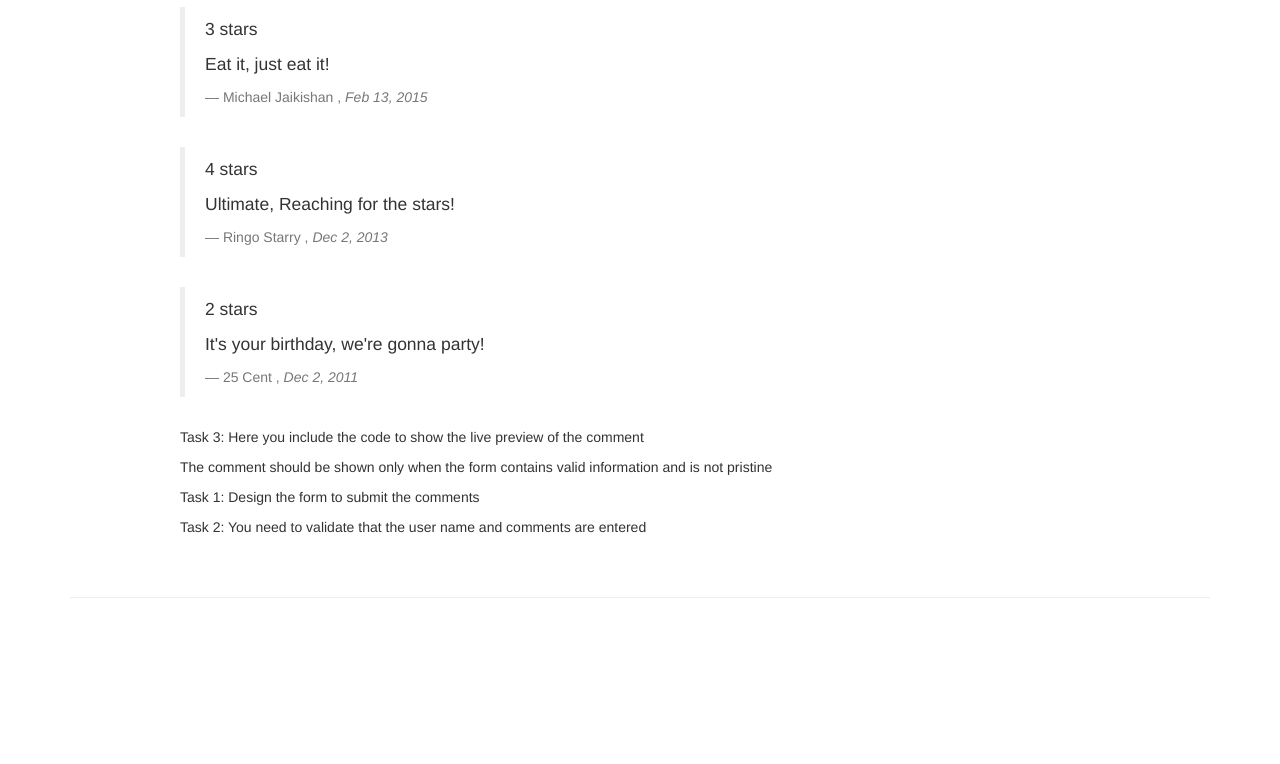
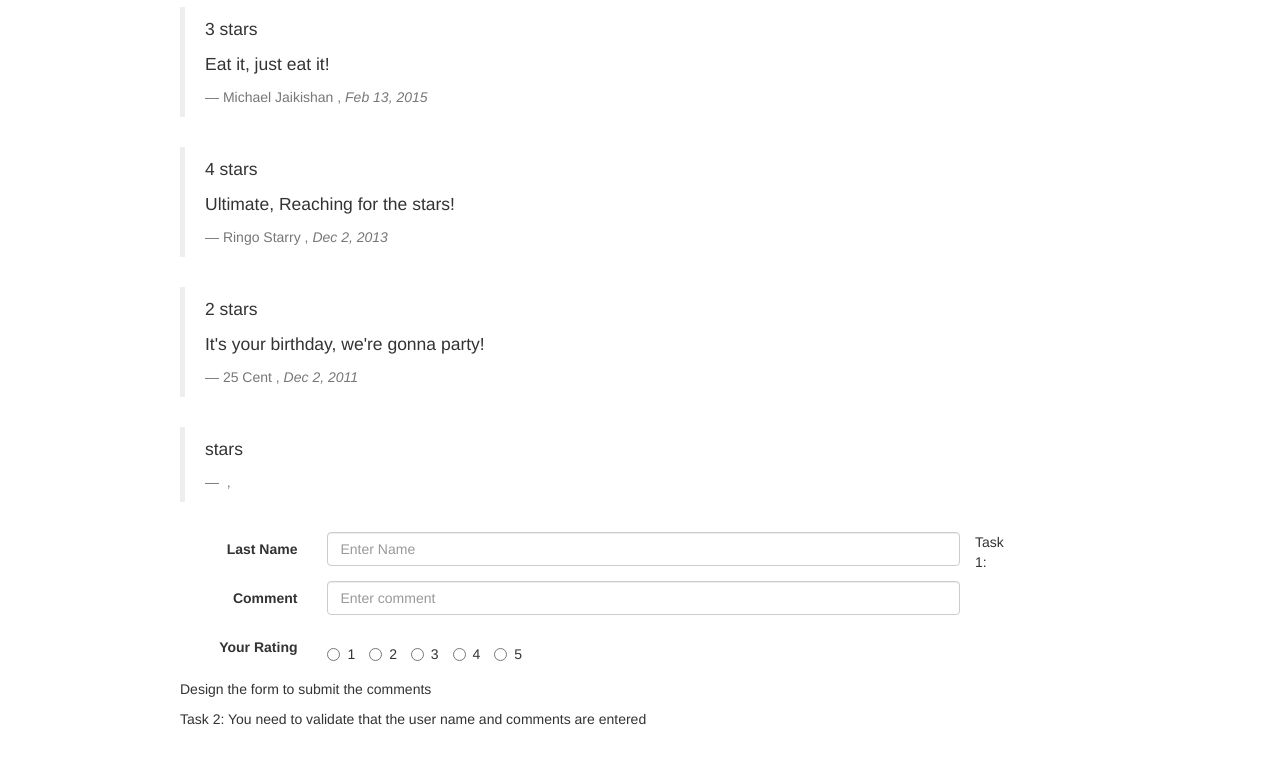
Before and after one commit to karanjariwala/conFusion-web-app, a website: page app/dishdetail.html in a window 1280 px wide. Shown: the part 617-1381 px from the top of the page. Before the commit the page ends 1215 px from the top, so only its background shows below. Drawn offline with nearby package versions, Linux system fonts and the light colour scheme.

Commit message:
commit with ng-model done

```diff
--- a/app/dishdetail.html
+++ b/app/dishdetail.html
@@ -55,16 +55,54 @@
             </div>
             <div class="col-xs-9 col-xs-offset-1" ng-controller="DishCommentController">
                 <ul class="list-unstyled">
+<!--
                     <p>Task 3: Here you include the code to show the live preview of the comment</p>
                     <p>The comment should be shown only when the form contains valid information and is not pristine</p>
+-->
+                    <li class="media">
+                        <blockquote>
+                            <p>{{rat}} stars</p>
+                            <p>{{com1.comment}}</p>
+                            <footer>{{com1.name}} <span> ,  </span><cite title="Source Title">{{comments.date|date:'mediumDate'}}</cite></footer>
+                        </blockquote>
+                    </li>
                 </ul>
+
                 <form class="form-horizontal" name="commentForm" ng-submit="submitComment()" novalidate>
+
+                        <div class="form-group col-sm-12" ng-class="{ 'has-error' : commentForm.name.$error.required && !commentForm.name.$pristine }">
+                        <label for="name" class="col-sm-2 control-label">Last Name</label>
+                        <div class="col-sm-10">
+                            <input type="text" class="form-control" id="name" name="name" placeholder="Enter Name"                   ng-model="com1.name" required>
+                             <span ng-show="commentForm.name.$error.required && !commentForm.name.$pristine" class="help-block">Your name is required.</span></div>
+                    </div>
+
+                    <div class="form-group col-sm-12" ng-class="{ 'has-error' : commentForm.comment.$error.required && !commentForm.comment.$pristine }">
+                        <label for="comment" class="col-sm-2 control-label">Comment</label>
+                        <div class="col-sm-10">
+                            <input type="text" class="form-control" id="comment" name="comment" placeholder="Enter comment" ng-model="com1.comment" required>
+                             <span ng-show="commentForm.comment.$error.required && !commentForm.comment.$pristine" class="help-block">comment is required.</span></div>
+                    </div>
+                        <div class="form-group col-sm-12" >
+                        <label for="rating" class="col-sm-2 control-label">Your Rating</label>
+
+                    <div class="col-sm-10 radio " ng-model="rat">
+                        <label class="radio-inline">
+                        <input type="radio" class=""  name="rating" value="1" >1</label>
+                        <label class="radio-inline"><input type="radio" class=""  name="rating" value="2">2</label>
+                        <label class="radio-inline"><input type="radio" class=""  name="rating" value="3">3</label>
+                        <label class="radio-inline"><input type="radio" class=""  name="rating" value="4">4</label>
+                        <label class="radio-inline"><input type="radio" class=""  name="rating" value="5">5</label>
+
+                        </div>
+                    </div>
                     <p>Task 1: Design the form to submit the comments</p>
                     <p>Task 2: You need to validate that the user name and comments are entered</p>
                 </form>
             </div>
         </div>
-    </div>
+          </div>
+
     <!-- build:js scripts/main.js -->
     <script src="../bower_components/angular/angular.min.js"></script>
     <script src="scripts/app1.js"></script>
--- a/app/scripts/app1.js
+++ b/app/scripts/app1.js
@@ -155,6 +155,14 @@ var app= angular.module('confusionApp', []);
         app.controller('DishCommentController', ['$scope', function($scope) {
 
             //Step 1: Create a JavaScript object to hold the comment from the form
+           var com1 ={
+                name:"",
+                rating:"",
+                comment:""
+            };
+            $scope.com1=com1;
+
+            console.log(com1);
 
             $scope.submitComment = function () {
 
```
